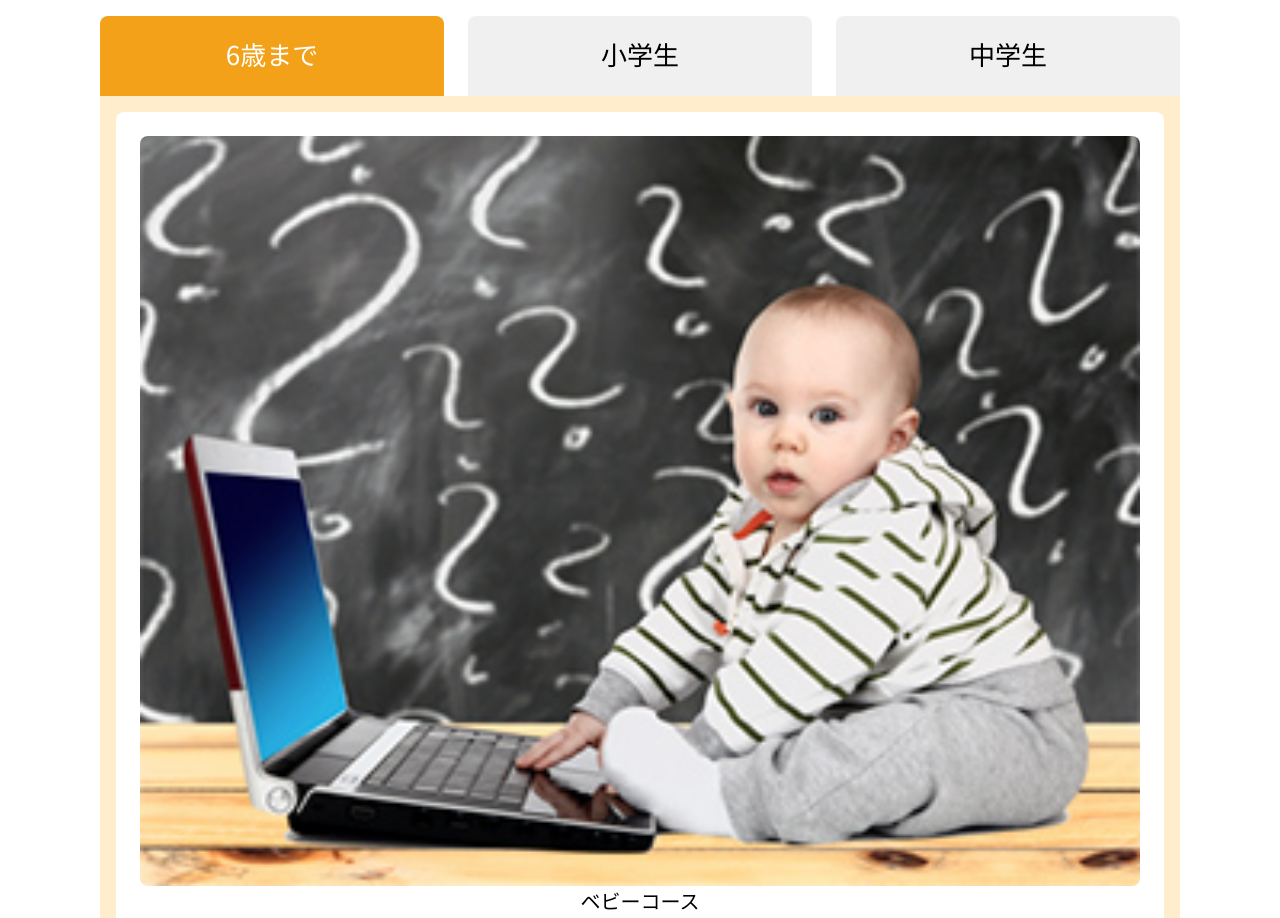
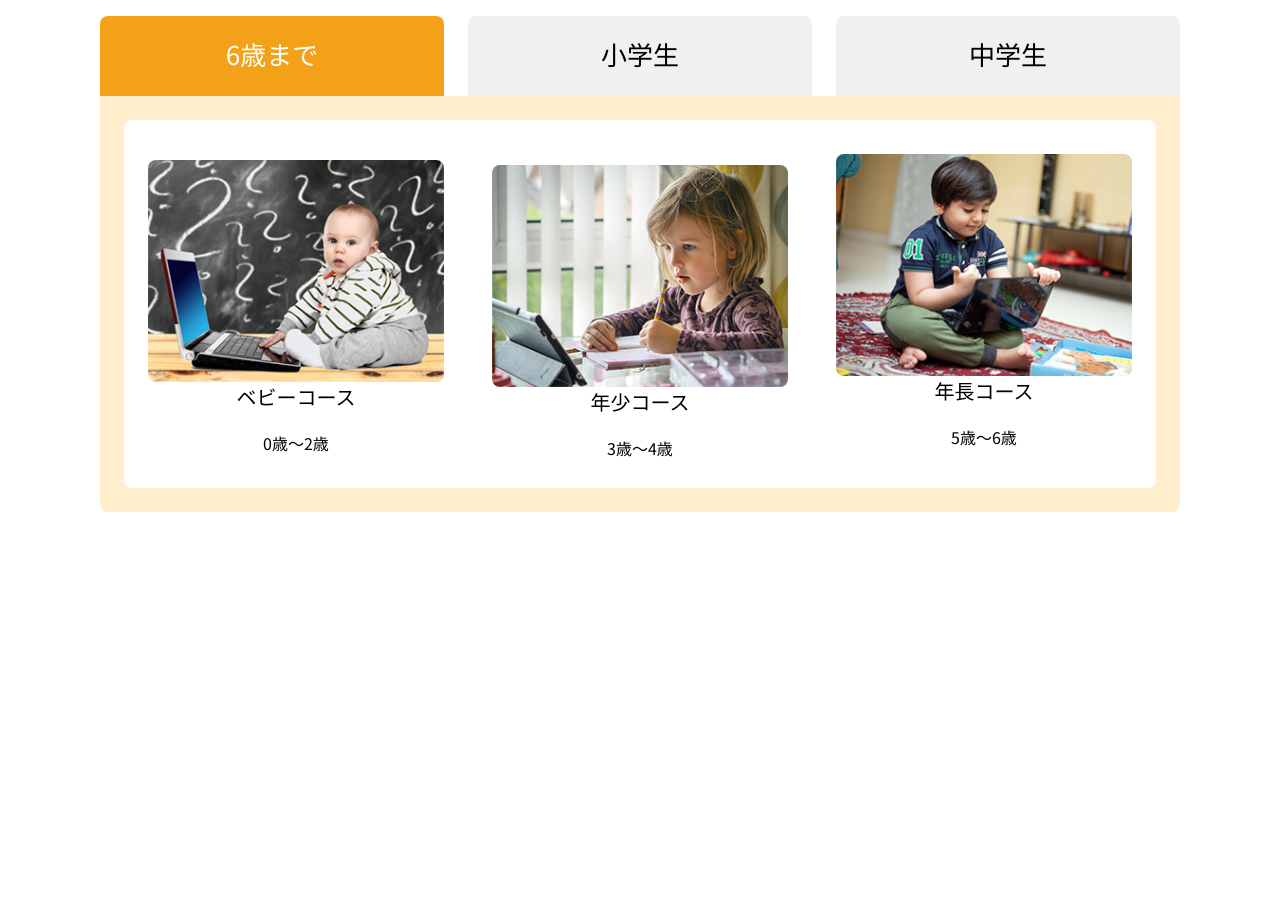
Before and after one commit to LeafField/EnglishClass, a website built with webpack: page src/index.html in a window 1280 px wide. Shown: the part 1520-2438 px from the top of the page. After the commit the page ends 2150 px from the top, so only its background shows below. Built offline with nearby package versions, Linux system fonts and the light colour scheme.

Commit message:
PC版パネルの作成途上

```diff
--- a/src/styles/_course.scss
+++ b/src/styles/_course.scss
@@ -89,6 +89,12 @@
       flex-direction: column;
       align-items: center;
       justify-content: flex-start;
+
+      @include mq(pc) {
+        margin: rem(24);
+        flex-direction: row;
+        justify-content: center;
+      }
     }
 
     &--container {
```
